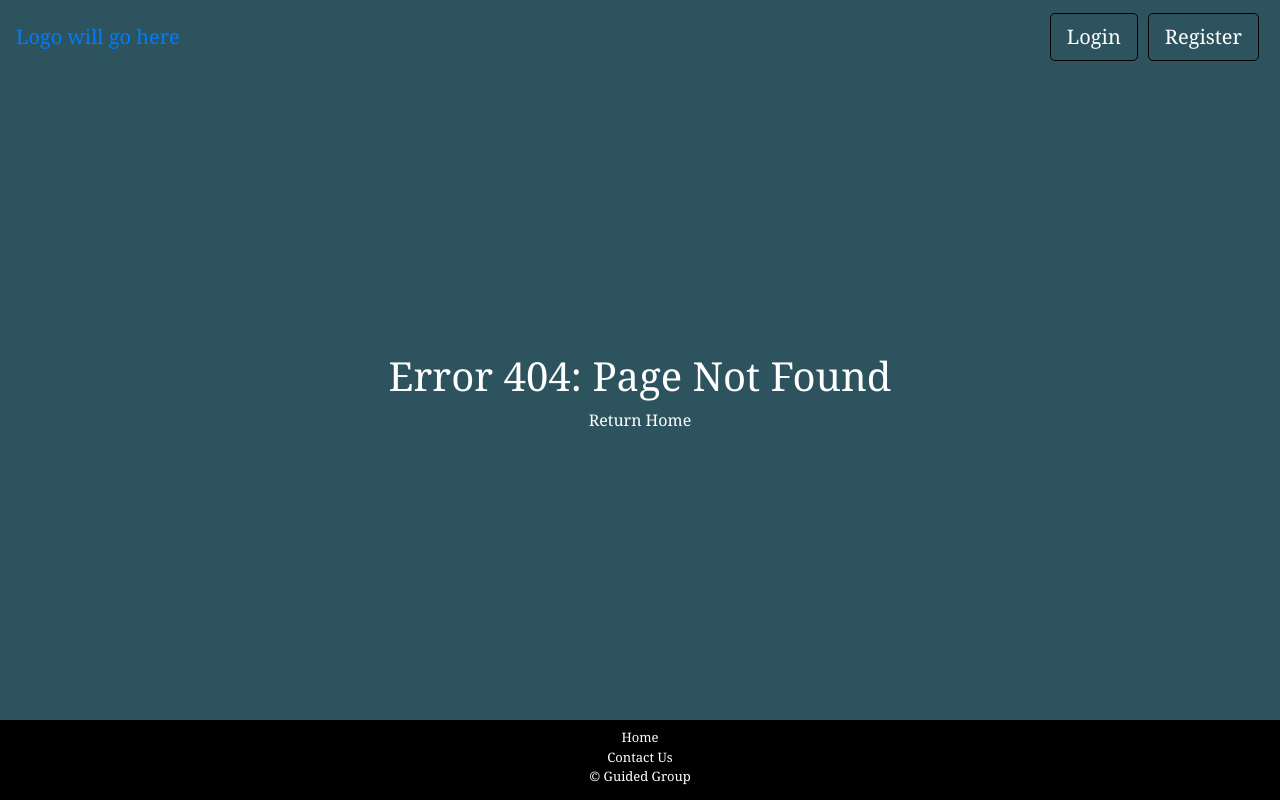
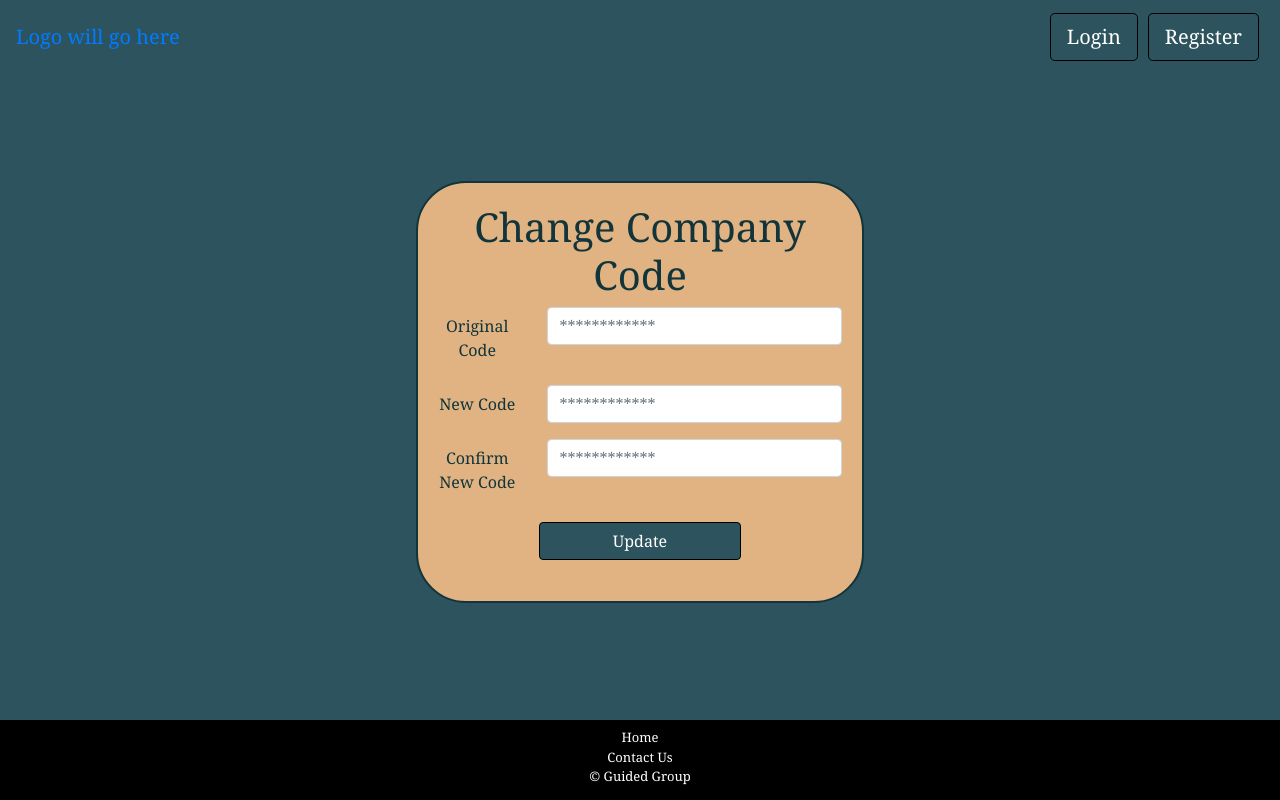
Before and after one commit to CShatto99/Guided-Group-3444, a React (Create React App) app in the folder Trabajo/client/: page /userHome/admin/changeCompanyCode in a window 1280 px wide. Before the commit this address led to /404. Built offline with nearby package versions, Linux system fonts and the light colour scheme.

Commit message:
Added the changecCompanyCode page

```diff
--- a/Trabajo/client/src/App.tsx
+++ b/Trabajo/client/src/App.tsx
@@ -13,6 +13,7 @@ import store from "./store";
 import { CreateCompany } from "./components/layout/createCompany";
 import { UserHome } from "./components/layout/userHome";
 import { UpdateProfile } from "./components/layout/updateProfile";
+import { ChangeCompanyCode } from "./components/layout/changeCompanyCode";
 
 function App() {
   return (
@@ -36,6 +37,11 @@ function App() {
                 path="/userHome/createCompany"
                 component={CreateCompany}
               />
+              <Route
+                exact
+                path="/userHome/admin/changeCompanyCode"
+                component={ChangeCompanyCode}
+              />
               <Route exact path="/404" component={NotFound} />
               <Redirect to="/404" />
             </Switch>
--- /dev/null
+++ b/Trabajo/client/src/components/layout/changeCompanyCode.tsx
@@ -0,0 +1,101 @@
+import React, { useState } from "react";
+import { useDispatch } from "react-redux";
+import { Redirect } from "react-router-dom";
+import { Button, Col, Form, FormGroup, Input, Label } from "reactstrap";
+import profile from "../../store/profile";
+
+/* Interface for defining props for Login page
+ */
+interface ChangeCompanyCodeProps {}
+
+export const ChangeCompanyCode: React.FC<ChangeCompanyCodeProps> = () => {
+  const [originalCode, setOriginalCode] = useState("");
+  const [newCode, setNewCode] = useState("");
+  const [newCodeCheck, setNewCodeCheck] = useState("");
+
+  const handleSubmit = (e: React.FormEvent<HTMLFormElement>) => {
+    e.preventDefault();
+
+    let msg = "send form to API: \n";
+    msg += `original code: ${originalCode}\n`;
+    msg += `new code: ${newCode}\n`;
+    msg += `new code check: ${newCodeCheck}`;
+    alert(msg);
+
+    //send form to API
+  };
+
+  return (
+    <div>
+      <div className={"formContainer"}>
+        <h1>Change Company Code</h1>
+        <Form onSubmit={(e) => handleSubmit(e)}>
+          <FormGroup row>
+            <Label for="originalCode" sm={3}>
+              Original Code
+            </Label>
+            <Col>
+              <Input
+                type="password"
+                name="originalCode"
+                id="originalCode"
+                placeholder="************"
+                required
+                value={originalCode}
+                onChange={(e: React.ChangeEvent<HTMLInputElement>) =>
+                  setOriginalCode(e.target.value)
+                }
+                sm={9}
+              />
+            </Col>
+          </FormGroup>
+          <FormGroup row>
+            <Label for="newCode" sm={3}>
+              New Code
+            </Label>
+            <Col>
+              <Input
+                type="password"
+                name="newCode"
+                id="newCode"
+                placeholder="************"
+                required
+                value={newCode}
+                onChange={(e: React.ChangeEvent<HTMLInputElement>) =>
+                  setNewCode(e.target.value)
+                }
+                sm={9}
+              />
+            </Col>
+          </FormGroup>
+          <FormGroup row>
+            <Label for="newCodeCheck" sm={3}>
+              Confirm New Code
+            </Label>
+            <Col>
+              <Input
+                type="password"
+                name="newCodeCheck"
+                id="newCodeCheck"
+                placeholder="************"
+                required
+                value={newCodeCheck}
+                onChange={(e: React.ChangeEvent<HTMLInputElement>) =>
+                  setNewCodeCheck(e.target.value)
+                }
+                sm={9}
+              />
+            </Col>
+          </FormGroup>
+          <FormGroup row>
+            <Col>
+              <Button className={"submitButton"} type="submit">
+                Update
+              </Button>
+            </Col>
+          </FormGroup>
+        </Form>
+      </div>
+    </div>
+  );
+};
```
